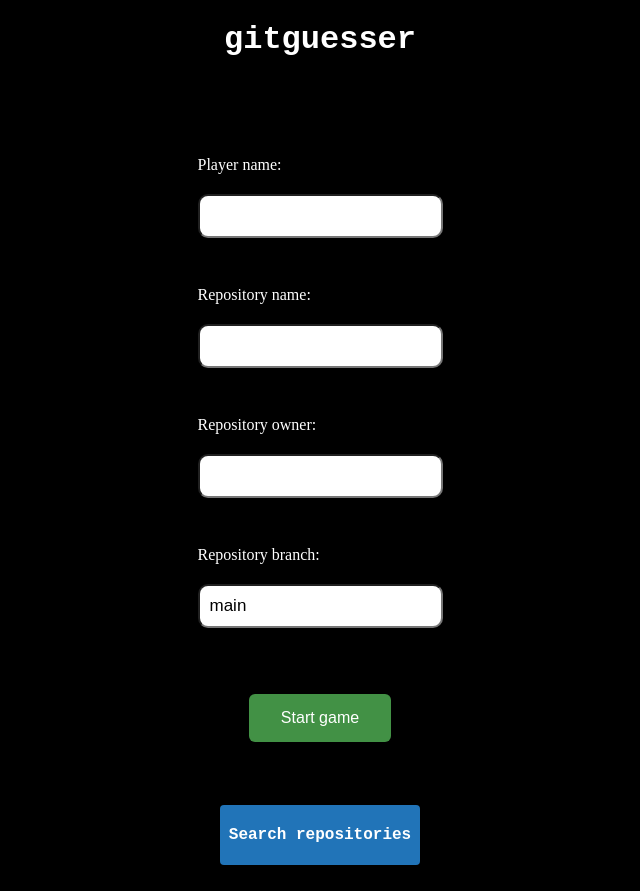
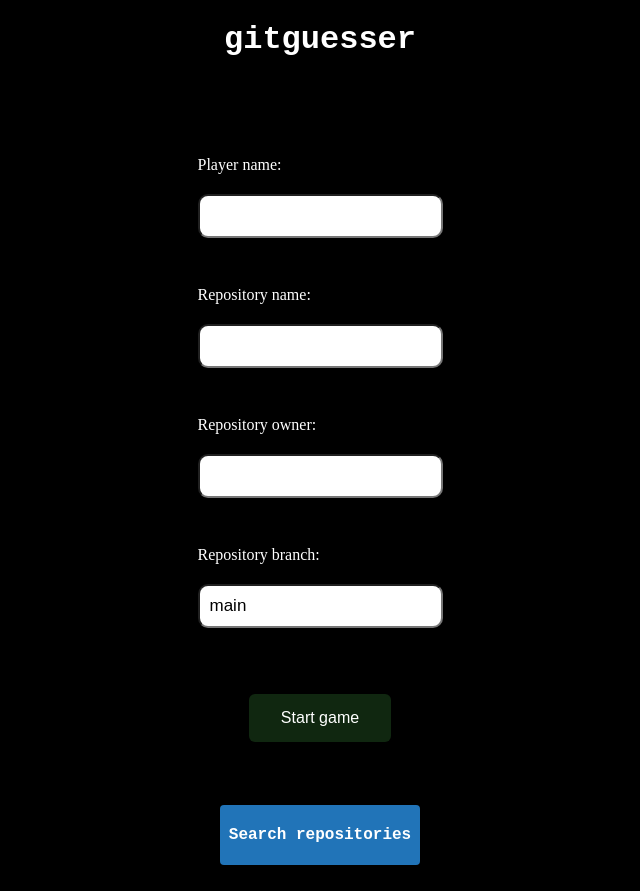
Before and after one commit to gitguesser/gitguesser, a React (Create React App) app in the folder frontend/: page / in a window 1280 px wide. In both pictures the pointer is over the button "Start game". Shown: the whole page, without its empty margins (320-960 px from the left). Built offline with nearby package versions, Linux system fonts and the light colour scheme; no server answers.

Commit message:
Add files via upload

```diff
--- a/frontend/src/components/Home.css
+++ b/frontend/src/components/Home.css
@@ -33,6 +33,12 @@ body {
   font-size: 16px;
   cursor: pointer;
   border-radius: 6px;
+  transition: background-color 0.3s, color 0.3s;
+}
+
+.startButton:hover {
+  background-color: #102710;
+  color: #fff;
 }
 
 .searchRepoButton {
@@ -51,6 +57,6 @@ body {
 }
 
 .searchRepoButton:hover {
-  background-color: rgb(50, 50, 50);
+  background-color: rgb(7, 22, 34);
   color: #fff;
 }
```
